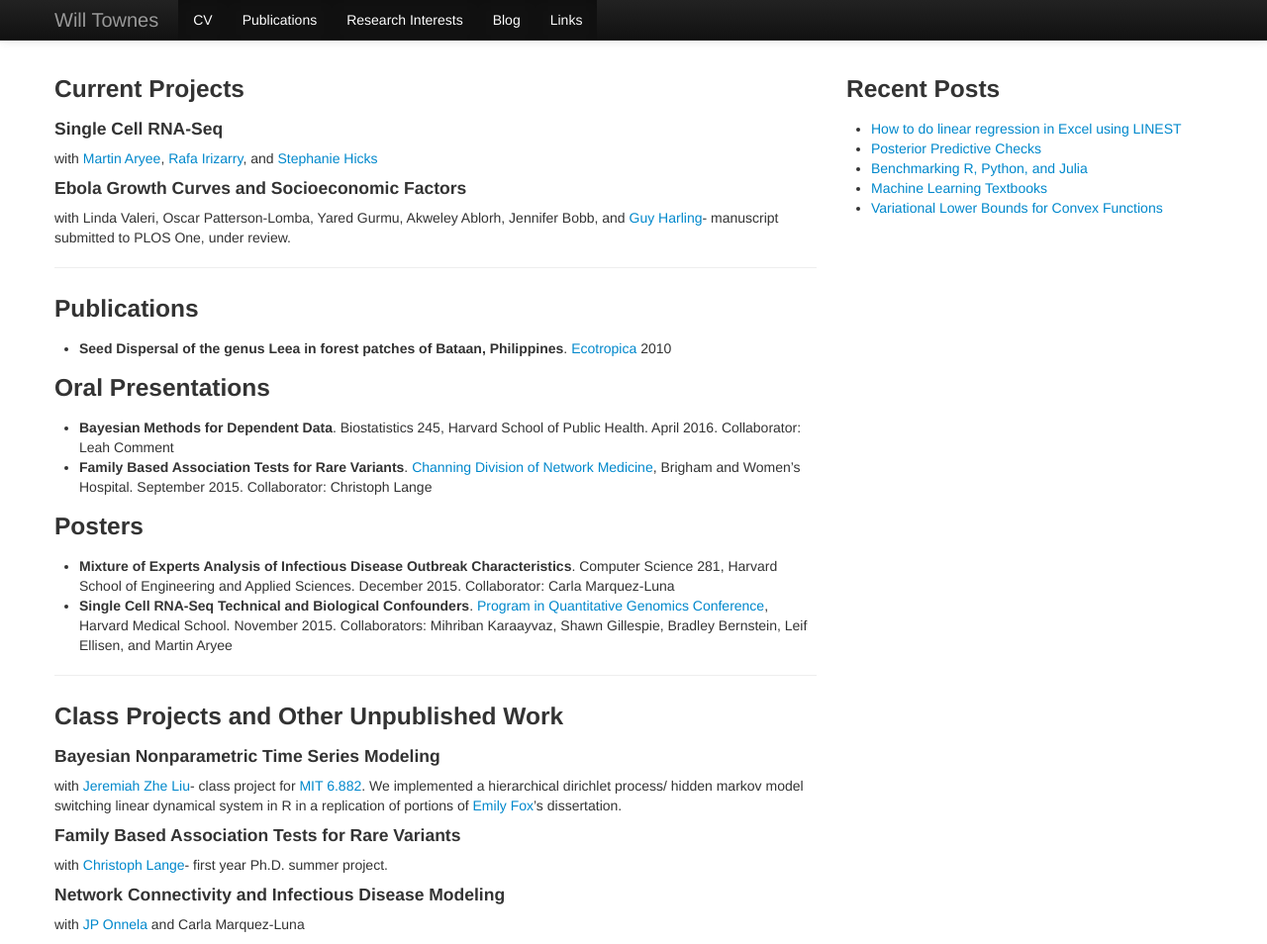
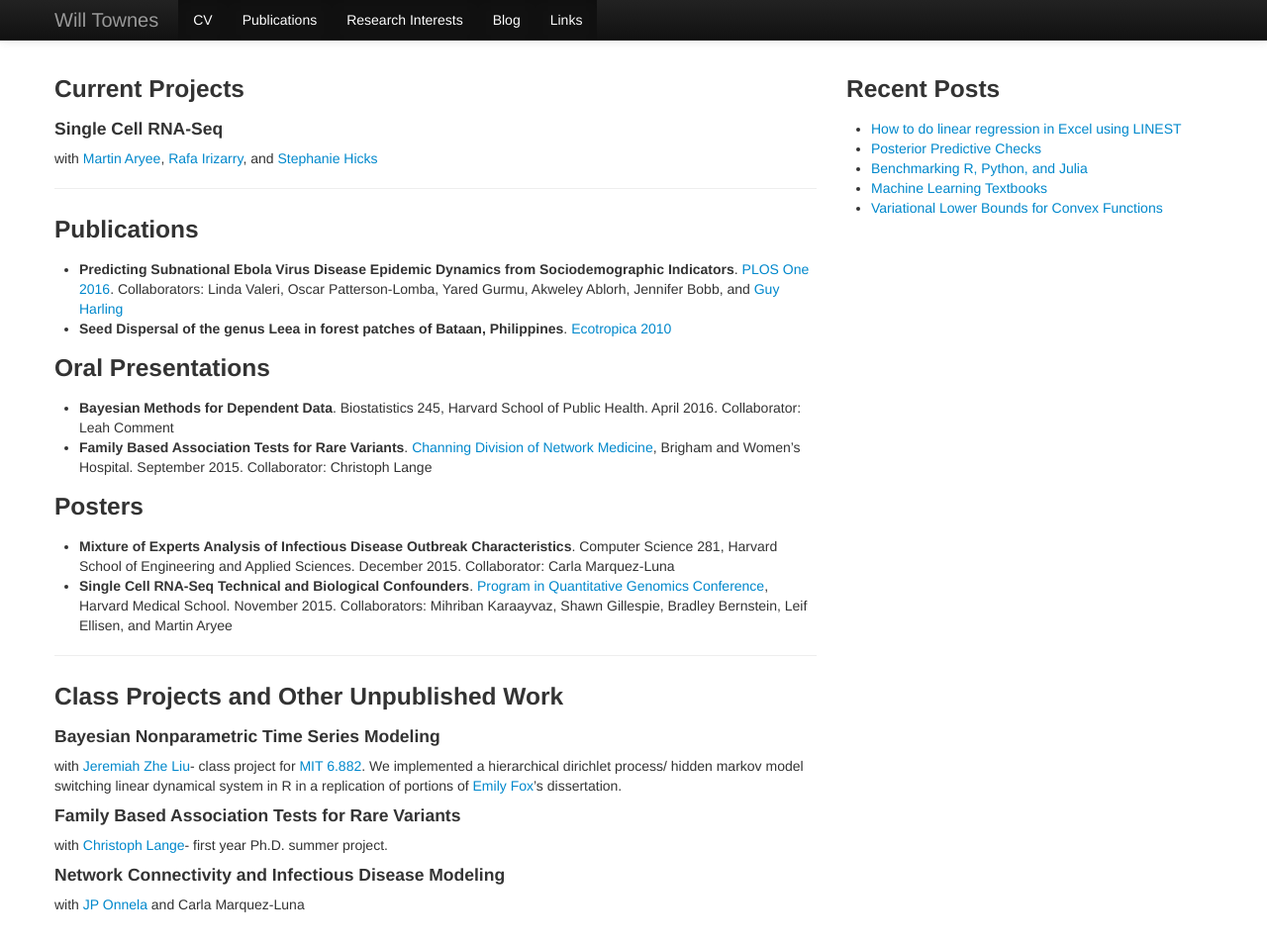
Before and after one commit to willtownes/willtownes.github.io, a Jekyll site: the page built from publications/index.md, in a window 1280 px wide and 954 px high. Shown: the whole window at 99% size. Built offline with Jekyll 4.4.1, drawn with Linux system fonts in a browser that asks for light colours; nearby versions of some CDN libraries.

Commit message:
updated CV with Ebola paper

```diff
--- a/publications/index.md
+++ b/publications/index.md
@@ -10,14 +10,12 @@ layout: default
 #### Single Cell RNA-Seq
 with [Martin Aryee](http://aryee.mgh.harvard.edu/), [Rafa Irizarry](http://rafalab.dfci.harvard.edu/), and [Stephanie Hicks](http://www.stephaniehicks.com/)
 
-#### Ebola Growth Curves and Socioeconomic Factors
-with Linda Valeri, Oscar Patterson-Lomba, Yared Gurmu, Akweley Ablorh, Jennifer Bobb, and [Guy Harling](http://guyharling.com/)- manuscript submitted to PLOS One, under review.
-
 ---
 
 ### Publications
 
-* **Seed Dispersal of the genus Leea in forest patches of Bataan, Philippines**. [Ecotropica](http://www.soctropecol.eu/ecotropica-2010/) 2010
+* **Predicting Subnational Ebola Virus Disease Epidemic Dynamics from Sociodemographic Indicators**. [PLOS One 2016](http://dx.doi.org/10.1371/journal.pone.0163544). Collaborators: Linda Valeri, Oscar Patterson-Lomba, Yared Gurmu, Akweley Ablorh, Jennifer Bobb, and [Guy Harling](http://guyharling.com/)
+* **Seed Dispersal of the genus Leea in forest patches of Bataan, Philippines**. [Ecotropica 2010](http://www.soctropecol.eu/ecotropica-2010/)
 
 ### Oral Presentations
 
```
Also changed, not shown: 2 other files.
